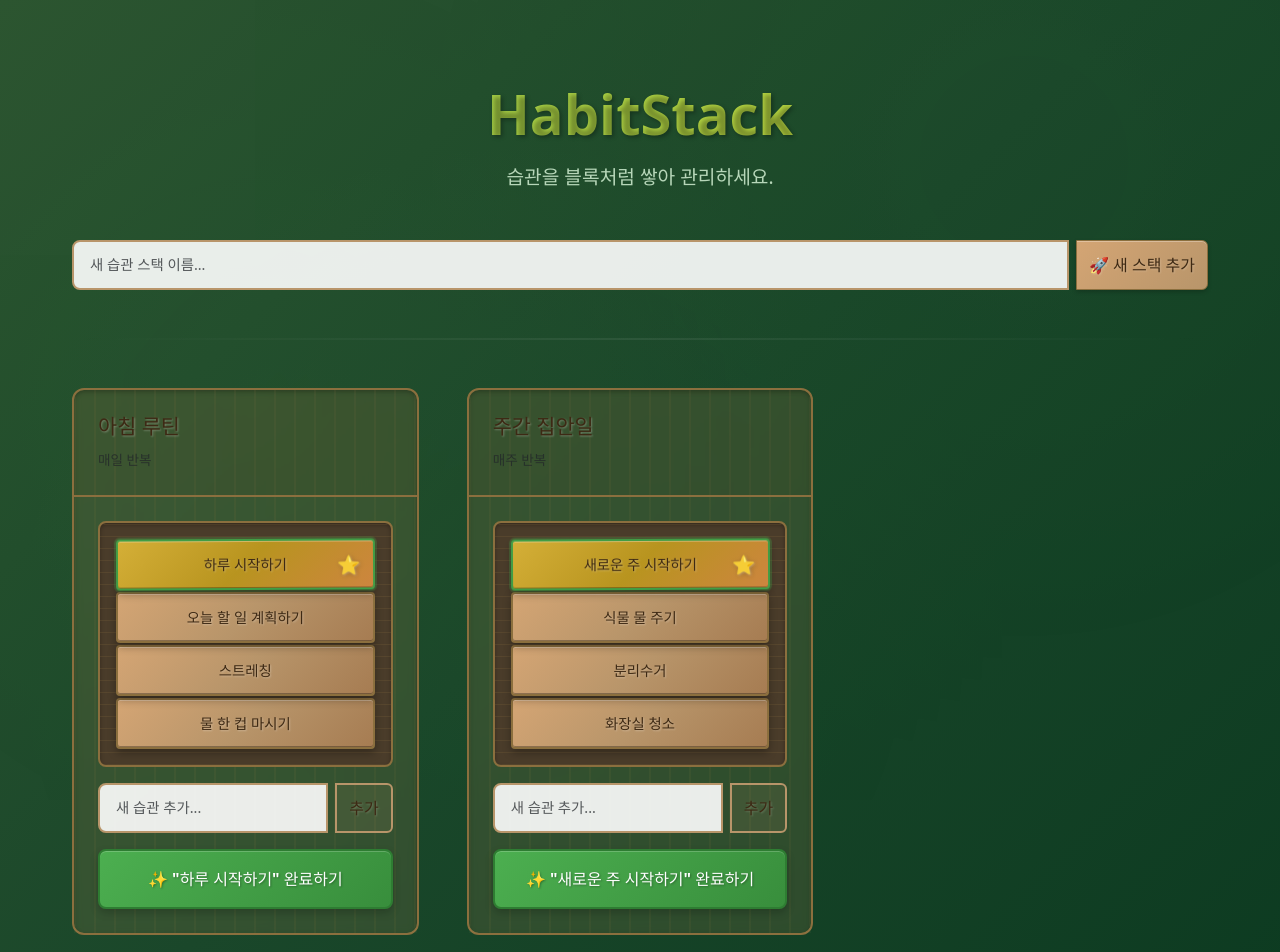
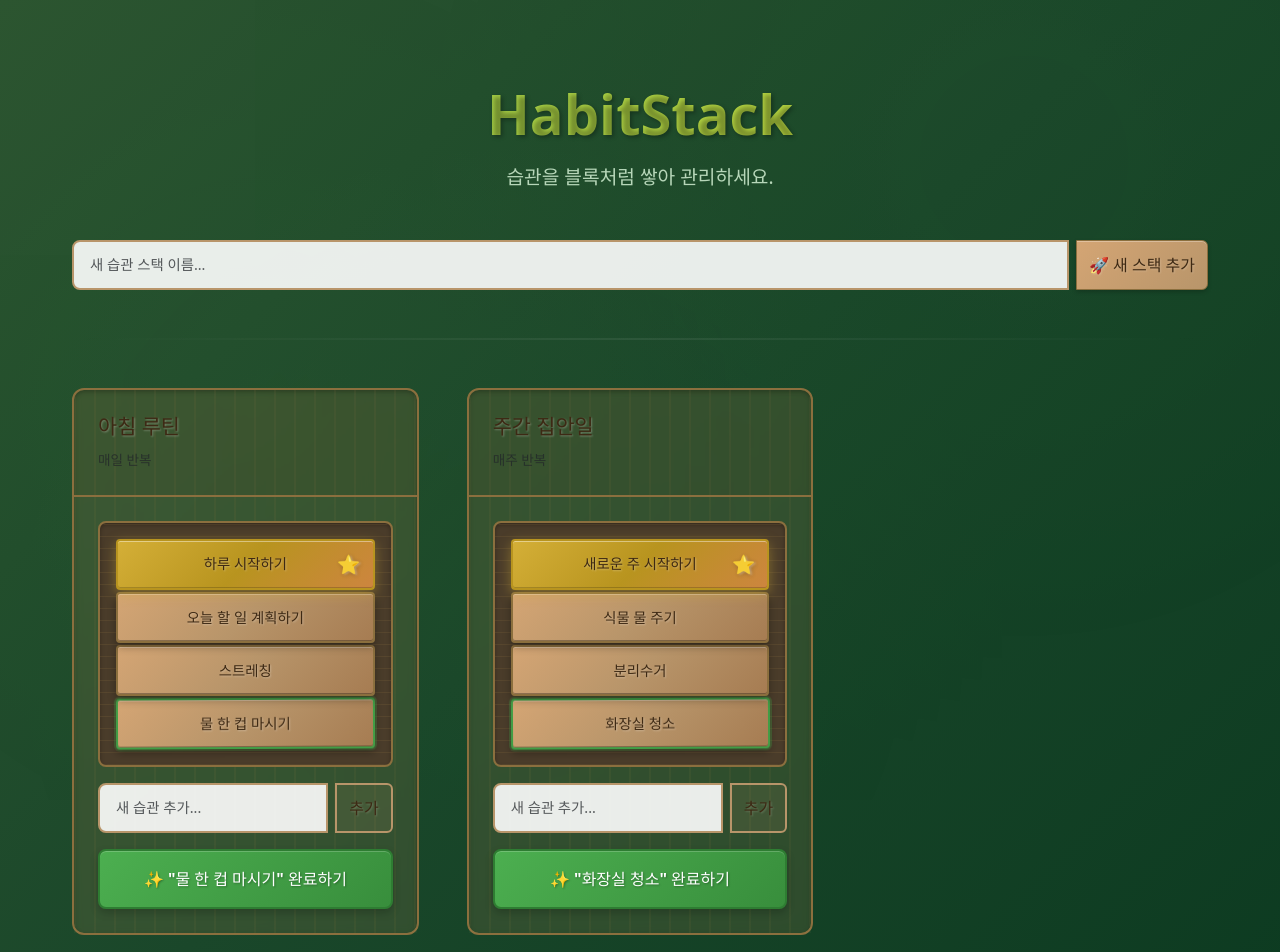
Before and after one commit to hojun313/HabitStack, a React (Vite) app in the folder app/: page / in a window 1280 px wide. Shown: the top 952 px of the page. Built offline with nearby package versions, Linux system fonts and the light colour scheme.

Commit message:
애니메이션 디버깅 완료

```diff
--- a/app/src/App.tsx
+++ b/app/src/App.tsx
@@ -44,19 +44,16 @@ function App() {
     ) + 1
   );
 
-  // 가장 아래 할 일 완료 처리
+  // 가장 아래 할 일 완료 처리 (완료된 블록이 맨 위로 이동)
   const handleComplete = (stackId: number) => {
     setStacks(prevStacks =>
       prevStacks.map(stack => {
         if (stack.id === stackId) {
           if (stack.habits.length === 0) return stack; // 습관이 없으면 변경 없음
 
-          const completedHabit = stack.habits[stack.habits.length - 1];
-          // 새로운 habits 배열 생성: 마지막 습관을 맨 앞으로 이동
-          const updatedHabits = [
-            completedHabit,
-            ...stack.habits.slice(0, stack.habits.length - 1),
-          ];
+          // 첫 번째(아래) 블록을 가져와서 맨 뒤(위)로 이동
+          const completedHabit = stack.habits[0];
+          const updatedHabits = [...stack.habits.slice(1), completedHabit];
           return { ...stack, habits: updatedHabits };
         }
         return stack;
--- a/app/src/components/HabitBlock.tsx
+++ b/app/src/components/HabitBlock.tsx
@@ -7,6 +7,7 @@ interface HabitBlockProps {
   isCompleting?: boolean;
   isNew?: boolean;
   isReappearing?: boolean;
+  isDropping?: boolean;
 }
 
 // HabitBlock 컴포넌트
@@ -15,14 +16,22 @@ const HabitBlock = ({
   isBottom,
   isCompleting = false,
   isNew = false,
-  isReappearing = false
+  isReappearing = false,
+  isDropping = false
 }: HabitBlockProps) => {
   const [animationClass, setAnimationClass] = useState('');
 
   useEffect(() => {
-    // 애니메이션 우선순위: completing > reappearing > new
+    // 애니메이션 우선순위: completing > dropping > reappearing > new
     if (isCompleting) {
       setAnimationClass('completing');
+    } else if (isDropping) {
+      setAnimationClass('dropping');
+      // 드롭 애니메이션 완료 후 클래스 제거
+      const timer = setTimeout(() => {
+        setAnimationClass('');
+      }, 800);
+      return () => clearTimeout(timer);
     } else if (isReappearing) {
       setAnimationClass('reappearing');
       // 재등장 애니메이션 완료 후 클래스 제거
@@ -41,7 +50,7 @@ const HabitBlock = ({
       // 모든 애니메이션이 false일 때만 클래스 제거
       setAnimationClass('');
     }
-  }, [isCompleting, isReappearing, isNew]);
+  }, [isCompleting, isDropping, isReappearing, isNew]);
 
   const blockClasses = [
     'habit-block',
--- a/app/src/components/HabitStack.tsx
+++ b/app/src/components/HabitStack.tsx
@@ -13,8 +13,10 @@ const HabitStack = ({ stack, onComplete, onAddHabit }: HabitStackProps) => {
   const [newHabitName, setNewHabitName] = useState('');
   const [completingHabitId, setCompletingHabitId] = useState<number | null>(null);
   const [newlyAddedHabitId, setNewlyAddedHabitId] = useState<number | null>(null);
+  const [droppingBlocks, setDroppingBlocks] = useState<Set<number>>(new Set());
   const [reappearingHabitId, setReappearingHabitId] = useState<number | null>(null);
-  const bottomHabit = stack.habits[stack.habits.length - 1];
+  // flex-direction: column-reverse 때문에 첫 번째 요소가 시각적으로 아래에 위치
+  const bottomHabit = stack.habits[0];
   const isAddingRef = useRef(false); // 추가 중인지 추적하는 ref
   const isCompletingRef = useRef(false); // 완료 처리 중인지 추적하는 ref
 
@@ -46,22 +48,27 @@ const HabitStack = ({ stack, onComplete, onAddHabit }: HabitStackProps) => {
 
     // 완료 애니메이션 완료 후 실제 상태 변경
     setTimeout(() => {
-      // 상태 변경 직전에 완료 애니메이션 정리
+      // 완료 애니메이션 정리
       setCompletingHabitId(null);
 
-      // 실제 상태 변경
+      // 남은 블록들을 떨어뜨리기 위해 ID 수집
+      const remainingBlocks = stack.habits.slice(1).map(h => h.id);
+      setDroppingBlocks(new Set(remainingBlocks));
+
+      // 실제 상태 변경 - 첫 번째 블록을 맨 뒤로 이동
       onComplete(stack.id);
 
       // 상태 변경 후 약간의 지연을 두고 재등장 애니메이션 시작
       setTimeout(() => {
         setReappearingHabitId(completingId);
+        setDroppingBlocks(new Set()); // 드롭 애니메이션 정리
 
         // 재등장 애니메이션 완료 후 상태 초기화
         setTimeout(() => {
           setReappearingHabitId(null);
           isCompletingRef.current = false;
         }, 800);
-      }, 100); // 상태 변경 후 짧은 지연
+      }, 400); // 상태 변경과 드롭 애니메이션 후 지연
     }, 1200); // 완료 애니메이션 시간
   };
 
@@ -92,10 +99,11 @@ const HabitStack = ({ stack, onComplete, onAddHabit }: HabitStackProps) => {
                 <HabitBlock
                   key={habit.id}
                   habit={habit}
-                  isBottom={index === stack.habits.length - 1}
+                  isBottom={index === 0}
                   isCompleting={completingHabitId === habit.id}
                   isNew={newlyAddedHabitId === habit.id}
-                  isReappearing={reappearingHabitId === habit.id}
+                  isReappearing={reappearingHabitId === habit.id && index === stack.habits.length - 1}
+                  isDropping={droppingBlocks.has(habit.id)}
                 />
               ))
             )}
```
